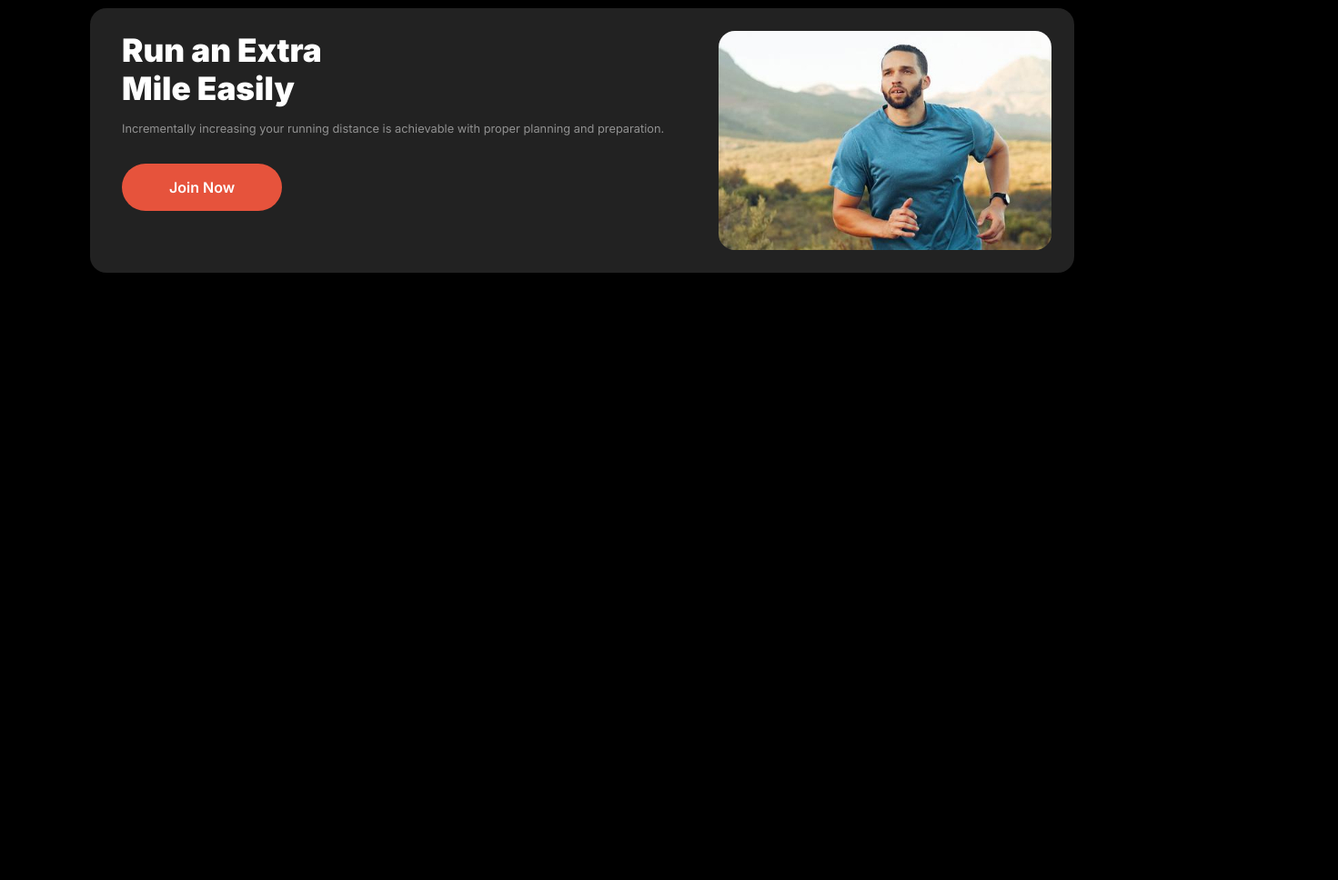
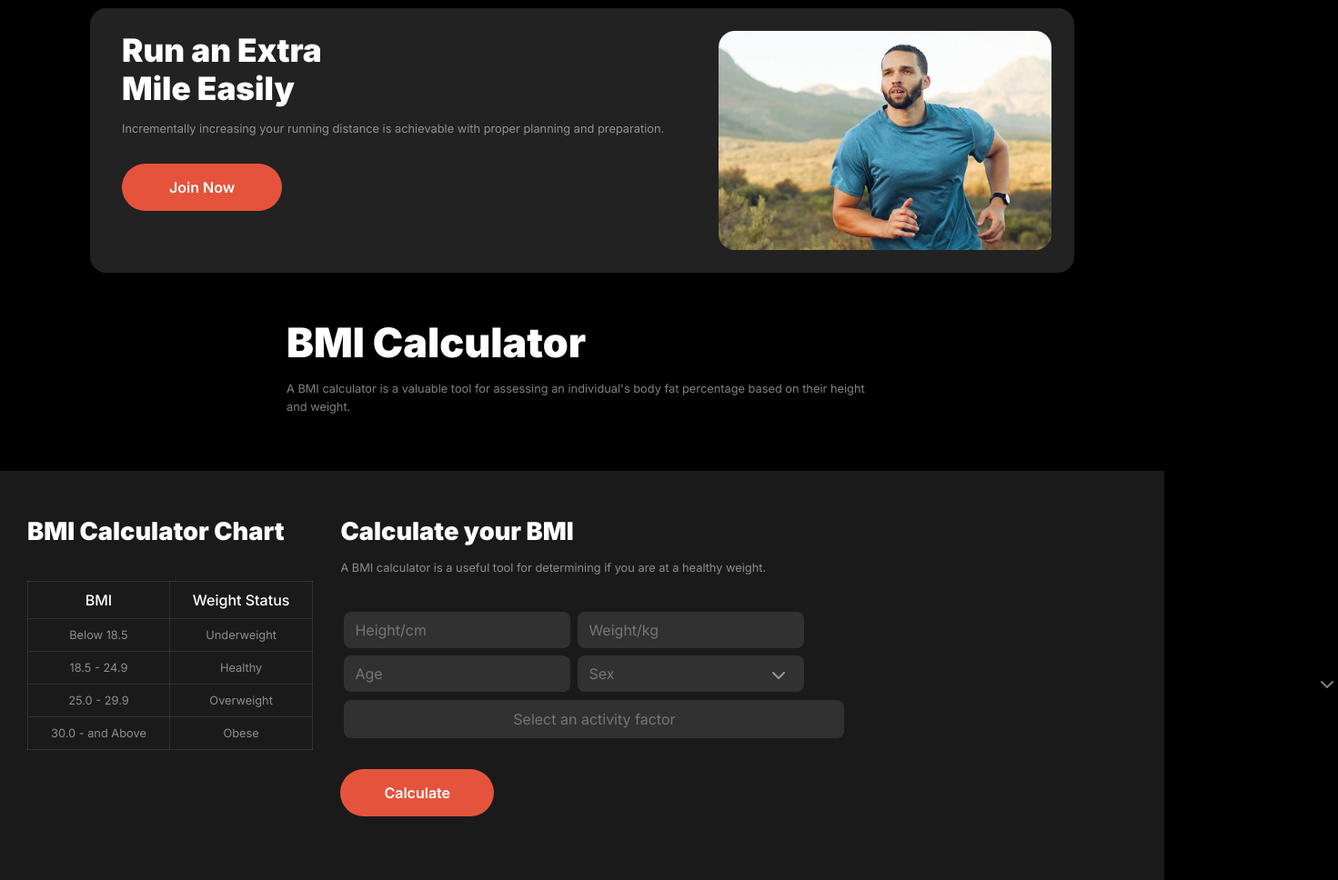
Before and after one commit to PrapooRozario/ph10-assignment-2, a plain HTML site: page index.html in a window 1280 px wide. Shown: the part 1253-2221 px from the top of the page at 91% size, 1471 px wide, since content can reach past the window. Before the commit the page ends 1553 px from the top, so only its background shows below. Drawn offline with Linux system fonts and the light colour scheme; a web font is replaced by a local one.

Commit message:
Added BMI Calculator section

```diff
--- a/index.html
+++ b/index.html
@@ -99,6 +99,8 @@
      </div>
     </section>
 
+<!-- Run section -->
+
     <section class="run-section">
      <div class="run-section-content">
        <h3 class="run-title">Run an Extra <br>
@@ -109,6 +111,71 @@ Mile Easily</h3>
      <img src="images/run.jpg" alt="Run">
     </section>
 
+
+    <!-- BMI Calculator section -->
+
+    <section class="bmi-calculator">
+
+      <div class="bmi-content">
+      <h3>BMI Calculator</h3>
+      <p>A BMI calculator is a valuable tool for assessing an individual's body fat percentage based on their height and weight.</p>
+      </div>
+
+    <div class="bmi-calc-section">
+    <div class="bmi-calc-chart">
+      <h3>BMI Calculator Chart</h3>
+      <table>
+        <tr>
+          <th>BMI</th>
+          <th>Weight Status</th>
+        </tr>
+        <tr>
+          <td>Below 18.5</td>
+          <td>Underweight</td>
+        </tr>
+        <tr>
+          <td>18.5 - 24.9</td>
+          <td>Healthy</td>
+        </tr>
+        <tr>
+          <td>25.0 - 29.9</td>
+          <td>Overweight</td>
+        </tr>
+        <tr>
+          <td>30.0 - and Above</td>
+          <td>Obese</td>
+        </tr>
+      </table>
+    </div>
+
+   <div class="bmi-calc">
+
+     <h3>Calculate your BMI</h3>
+     <p>A BMI calculator is a useful tool for determining if you are at a healthy weight.</p>
+
+    <div class="input-box">
+      <input type="text" placeholder="Height/cm">
+      <input type="text" placeholder="Weight/kg">
+    </div>
+
+    <div class="input-box">
+      <input type="text" placeholder="Age">
+      <input type="text" placeholder="Sex">
+      <img src="images/down-arrow.svg" alt="Down arrow" class="down-arrow-1">
+    </div>
+
+    <div class="input-box-2">
+    <input type="text" placeholder="Select an activity factor" class="input2" >
+    <img src="images/down-arrow.svg" alt="Down arrow" class="down-arrow-2">
+    </div>
+
+    <button type="submit" class="calc-btn">Calculate</button>
+   </div>
+    </div>
+    </section>
+
+
+
   </main>
 
   <footer>
--- a/style.css
+++ b/style.css
@@ -274,6 +274,138 @@ font-weight: 400;
   margin-top: 28px;
 }
 
+/* Bmi calculator styles */
+
+.bmi-content{
+  max-width: 650px;
+  margin: 50px auto;
+}
+
+.bmi-calculator h3{
+  font-size: 2.8rem;
+  font-weight: 900;
+}
+
+.bmi-calculator p{
+  font-size: 0.8rem;
+  line-height: 20px;
+  color: rgba(255, 255, 255, 0.5);
+  margin-top: 14px;
+}
+
+.bmi-calc-section{
+  display: flex;
+  gap: 30px;
+  margin-top: 60px;
+  height: 450px;
+  background: rgba(255, 255, 255, 0.1);
+}
+
+.bmi-calc-chart{
+  margin-left: 30px;
+  margin-top: 50px;
+}
+
+.bmi-calc-chart h3{
+ font-size: 1.7rem;
+ font-weight: 900;
+ margin-bottom: 38px;
+}
+
+.bmi-calc-chart table{
+  border-collapse: collapse;
+}
+
+.bmi-calc-chart th, td{
+  border: 1px solid rgba(255, 255, 255, 0.1);
+  padding: 10px 25px;
+  text-align: center;
+}
+
+.bmi-calc-chart th{
+  font-size: 1rem;
+  font-weight: 500;
+}
+
+.bmi-calc-chart td{
+  color: rgba(255, 255, 255, 0.5);
+  font-size: 0.8rem;
+}
+
+.bmi-calc h3{
+  font-size: 1.7rem;
+  font-weight: 900;
+}
+
+.bmi-calc p{
+  font-size: 0.8rem;
+  margin-top: 14px;
+  margin-bottom: 34px;
+}
+
+.bmi-calc{
+  margin-top: 50px;
+  margin-right: 20px;
+}
+
+.input-box{
+  display: flex;
+}
+
+
+.input-box input{
+  padding: 10px 3px 10px 12px;
+  background: rgba(255, 255, 255, 0.1);
+  border: none;
+  border-radius: 8px;
+  margin: 4px;
+}
+
+.input-box input[placeholder]{
+  font-size: 1rem;
+  font-weight: 400;
+  color: rgba(255, 255, 255, 0.6);
+}
+
+.input-box-2 .input2{
+  width: 550px;
+  height: 42px;
+  background: rgba(255, 255, 255, 0.1);
+  border: none;
+  margin-top: 5px;
+  margin-left: 4px;
+  border-radius: 8px;
+}
+
+.input-box-2 input[placeholder]{
+  font-size: 1rem;
+  font-weight: 400;
+  color: rgba(255, 255, 255, 0.6);
+  text-align: center;
+}
+
+.calc-btn{
+  background: rgba(230, 83, 60, 1);
+  border: none;
+  padding: 16px 48px;
+  color: #FFF;
+  border-radius: 42px;
+  font-size: 1rem;
+  font-weight: 600;
+  margin-top: 34px;
+}
+
+.down-arrow-1{
+  right: 44px;
+  top: 2px;
+  position: relative;
+}
+
+.down-arrow-2{
+  position: relative;
+  left: 514px;
+  bottom: 32px;
+}
 
 /* Medium Device Responsive */
 
@@ -403,5 +535,39 @@ display: block;
   padding: 16px 100px 16px 100px;
 }
 
+/* Bmi calculator */
+
+.bmi-content{
+  max-width: 85%;
+}
+
+.bmi-calc-section{
+  flex-direction: column;
+  height: 860px;
+}
+
+.bmi-calc{
+  margin-left: 29px;
+}
+
+.input-box input{
+  width: 180px;
+  height: 26px;
+}
+
+.input-box-2 .input2{
+  width: 398px;
+  height: 46px;
 
 }
+
+.calc-btn{
+  padding: 16px 64px;
+}
+
+.down-arrow-2{
+  left: 360px;
+}
+
+
+}
```
Also changed, not shown: images/down-arrow.svg (added).
